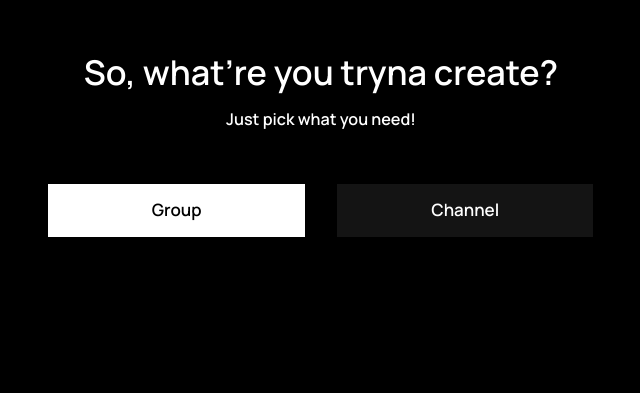
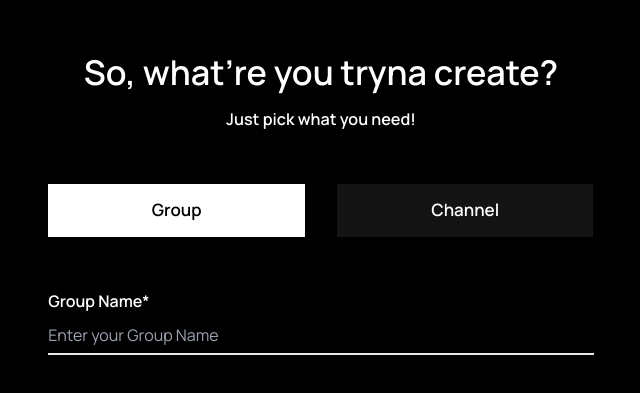
Before and after one commit to ABHAY-100/evnt, a Next.js app: page /dashboard in a window 1280 px wide. Shown: the part 203-596 px from the top of the page, without its empty margins (319-959 px from the left). Built offline with nearby package versions, Linux system fonts and the light colour scheme.

Commit message:
input field

```diff
--- a/app/dashboard/page.tsx
+++ b/app/dashboard/page.tsx
@@ -1,5 +1,6 @@
 import React from "react";
 import Button from "@/components/Button";
+import Inputfield from "@/components/Inputfield";
 
 const page = () => {
   return (
@@ -19,7 +20,7 @@ const page = () => {
           <Button text="Channel" variant="dark" />
         </div>
 
-
+        <Inputfield />
       </div>
     </div>
   );
--- a/app/page.tsx
+++ b/app/page.tsx
@@ -1,4 +1,5 @@
 "use client"; // Required for client-side components
+
 
 import { useRouter } from 'next/navigation';
 
--- /dev/null
+++ b/components/Inputfield.tsx
@@ -0,0 +1,12 @@
+import React from 'react'
+
+const Inputfield = () => {
+  return (
+    <div>
+        <p className='text-white font-semibold pb-[10px]'>Group Name*</p>
+        <input className='bg-transparent outline-none border-b-2 w-full pb-[6px]' placeholder="Enter your Group Name" />
+    </div>
+  )
+}
+
+export default Inputfield
```
